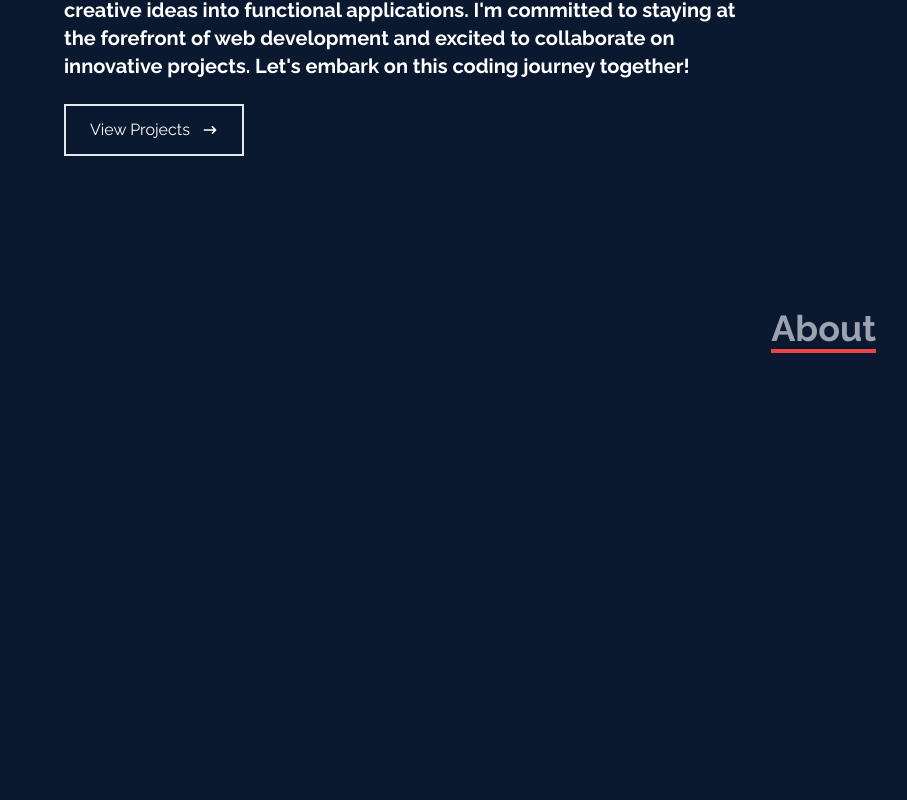
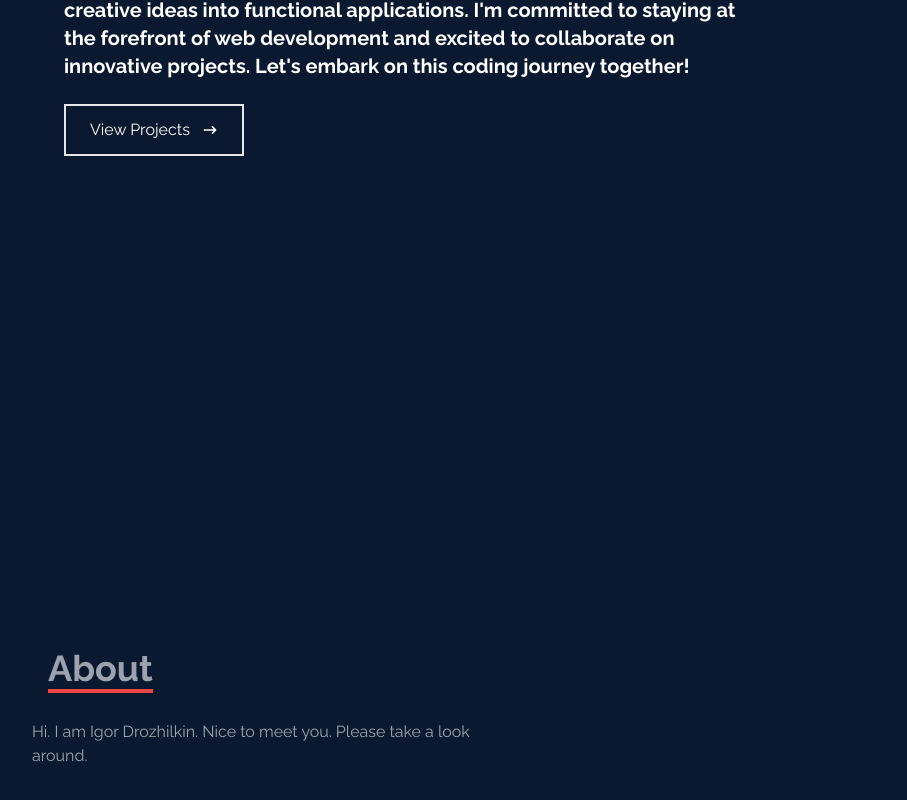
Before and after one commit to igd93/portfolio, a React (Vite) app: page / in a window 1280 px wide. Shown: the part 492-1292 px from the top of the page, without its empty margins (108-1015 px from the left). Built offline with nearby package versions, Linux system fonts and the light colour scheme.

Commit message:
populating the about section; fixed the padding to the center

```diff
--- a/src/components/About.jsx
+++ b/src/components/About.jsx
@@ -3,12 +3,22 @@ import React from "react";
 const About = () => {
   return (
     <div name="about" className="w-full h-screen bg-[#0a192f] text-gray-400">
-      <div className="flex- flex-col justify-center items-center w-full h-full">
-        <div className="max-w-[1000px] w-full px-4 grid-cols gap-8">
-          <div className="sm:text-right pb-8 pl-4">
-            <p className="text-4xl font-bold inline border-b-4 border-red-500">About</p>
+      <div className="flex flex-col justify-center items-center w-full h-full">
+        <div className="max-w-[1000px] w-full grid grid-cols-2 gap-8">
+          <div className="sm:text-left pb-8 pl-4">
+            <p className="text-4xl font-bold inline border-b-4 border-red-500">
+              About
+            </p>
           </div>
           <div></div>
+          </div>
+          <div className="max-w-[1000px] w-full grid grid-cols-2 gap-8">
+            <div>
+              <p>
+                Hi. I am Igor Drozhilkin. Nice to meet you. Please take a look
+                around.
+              </p>
+            </div>
         </div>
       </div>
     </div>
```
